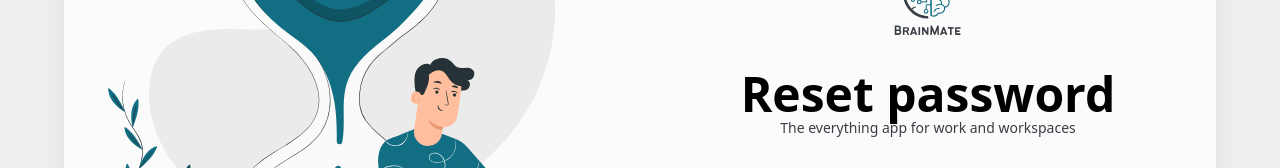
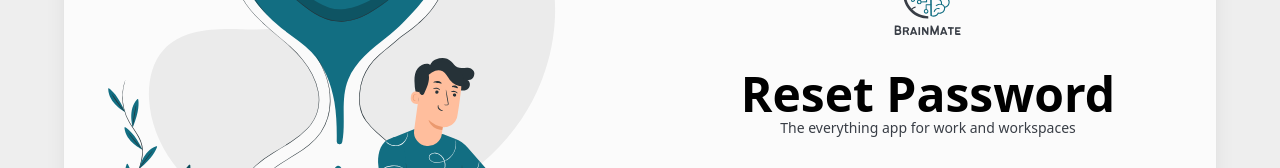
Before and after one commit to YoussefShafiq/GP, a React (Vite) app: page /forgetpassword in a window 1280 px wide. Shown: the part 259-427 px from the top of the page. Built offline with nearby package versions, Linux system fonts and the light colour scheme.

Commit message:
Signed-off-by: Youssef Shafek <youssefmsa616@gmail.com>

```diff
--- a/src/components/ForgetPass/ForgetPass.jsx
+++ b/src/components/ForgetPass/ForgetPass.jsx
@@ -45,7 +45,7 @@ export default function ForgetPass() {
                     <div className="w-full p-5 lg:p-0 lg:w-1/2 flex flex-col items-center justify-center">
                         <div className='w-2/5 lg:w-1/5 scale-125 dark:hidden' ><img src={logo} alt="BrainMate" /></div>
                         <div className='w-1/5 scale-125 hidden dark:block' ><img src={darklogo} alt="BrainMate" /></div>
-                        <h1 className='text-5xl font-bold text-center' >Reset password</h1>
+                        <h1 className='text-5xl font-bold text-center' >Reset Password</h1>
                         <h2 className='text-primary dark:text-base dark:opacity-80 dark:text-sm text-sm' >The everything app for work and workspaces</h2>
                         <form onSubmit={formik.handleSubmit} className="w-full max-w-sm space-y-3 my-5">
 
```
